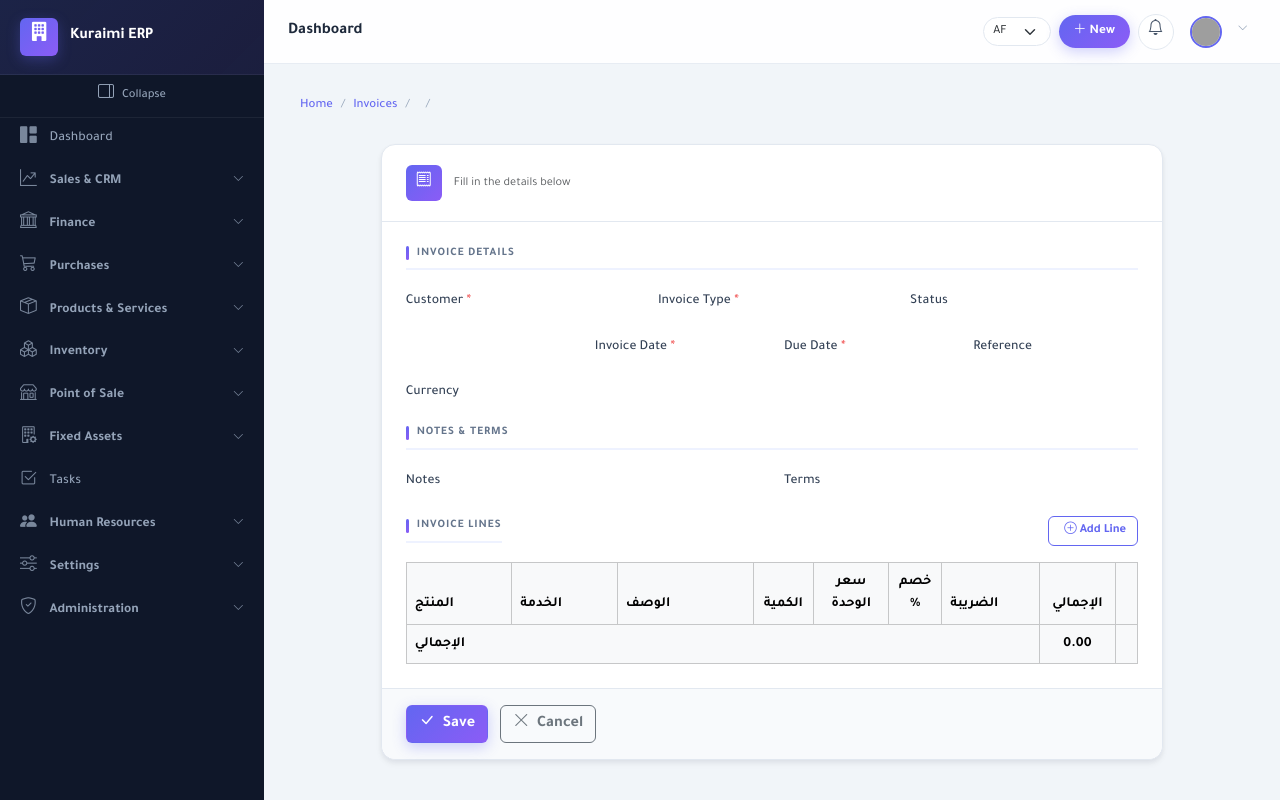
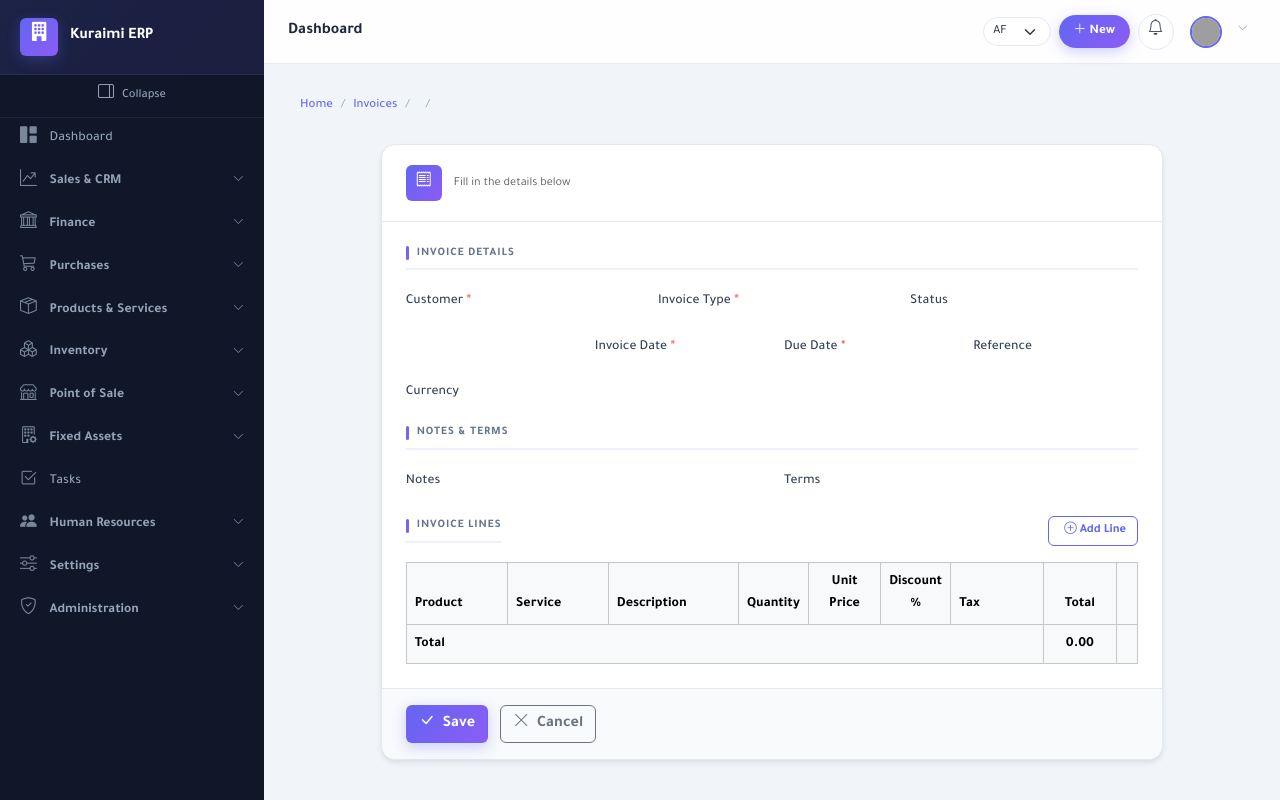
Before and after one commit to KuraimiKun/ERP, a Django app: template erp/templates/erp/invoices/form.html in a window 1280 px wide. Run offline with Django 4.2, Linux system fonts and the light colour scheme; the template is opened without the code that fills it, so the values that code supplies are empty; grey boxes are pictures that could not be loaded.

Commit message:
Translate static text in invoice form and service views to support internationalization

```diff
--- a/erp/templates/erp/invoices/form.html
+++ b/erp/templates/erp/invoices/form.html
@@ -102,7 +102,7 @@
     {% for line_error in formset.errors %}
     {% if line_error %}
     <div class="alert alert-danger mb-2">
-        <small>بند {{ forloop.counter }}: {% for f, errs in line_error.items %}{{ f }}: {{ errs|join:", " }} {% endfor %}</small>
+        <small>{% trans "Line" %} {{ forloop.counter }}: {% for f, errs in line_error.items %}{{ f }}: {{ errs|join:", " }} {% endfor %}</small>
     </div>
     {% endif %}
     {% endfor %}
@@ -111,14 +111,14 @@
         <table class="table table-bordered mb-0" id="lines-table">
             <thead class="table-light">
                 <tr>
-                    <th style="width:14%">المنتج</th>
-                    <th style="width:14%">الخدمة</th>
-                    <th style="width:18%">الوصف</th>
-                    <th style="width:8%" class="text-center">الكمية</th>
-                    <th style="width:10%" class="text-center">سعر الوحدة</th>
-                    <th style="width:7%" class="text-center">خصم %</th>
-                    <th style="width:13%">الضريبة</th>
-                    <th style="width:10%" class="text-center">الإجمالي</th>
+                    <th style="width:14%">{% trans "Product" %}</th>
+                    <th style="width:14%">{% trans "Service" %}</th>
+                    <th style="width:18%">{% trans "Description" %}</th>
+                    <th style="width:8%" class="text-center">{% trans "Quantity" %}</th>
+                    <th style="width:10%" class="text-center">{% trans "Unit Price" %}</th>
+                    <th style="width:7%" class="text-center">{% trans "Discount %" %}</th>
+                    <th style="width:13%">{% trans "Tax" %}</th>
+                    <th style="width:10%" class="text-center">{% trans "Total" %}</th>
                     <th style="width:3%"></th>
                 </tr>
             </thead>
@@ -144,7 +144,7 @@
             </tbody>
             <tfoot class="table-light">
                 <tr>
-                    <td colspan="7" class="text-start fw-bold">الإجمالي</td>
+                    <td colspan="7" class="text-start fw-bold">{% trans "Total" %}</td>
                     <td class="text-center fw-bold" id="grand-total">0.00</td>
                     <td></td>
                 </tr>
```
Also changed, not shown: erp/views/services.py (+9 -8 lines), erp/views/suppliers.py (+19 -17 lines).
